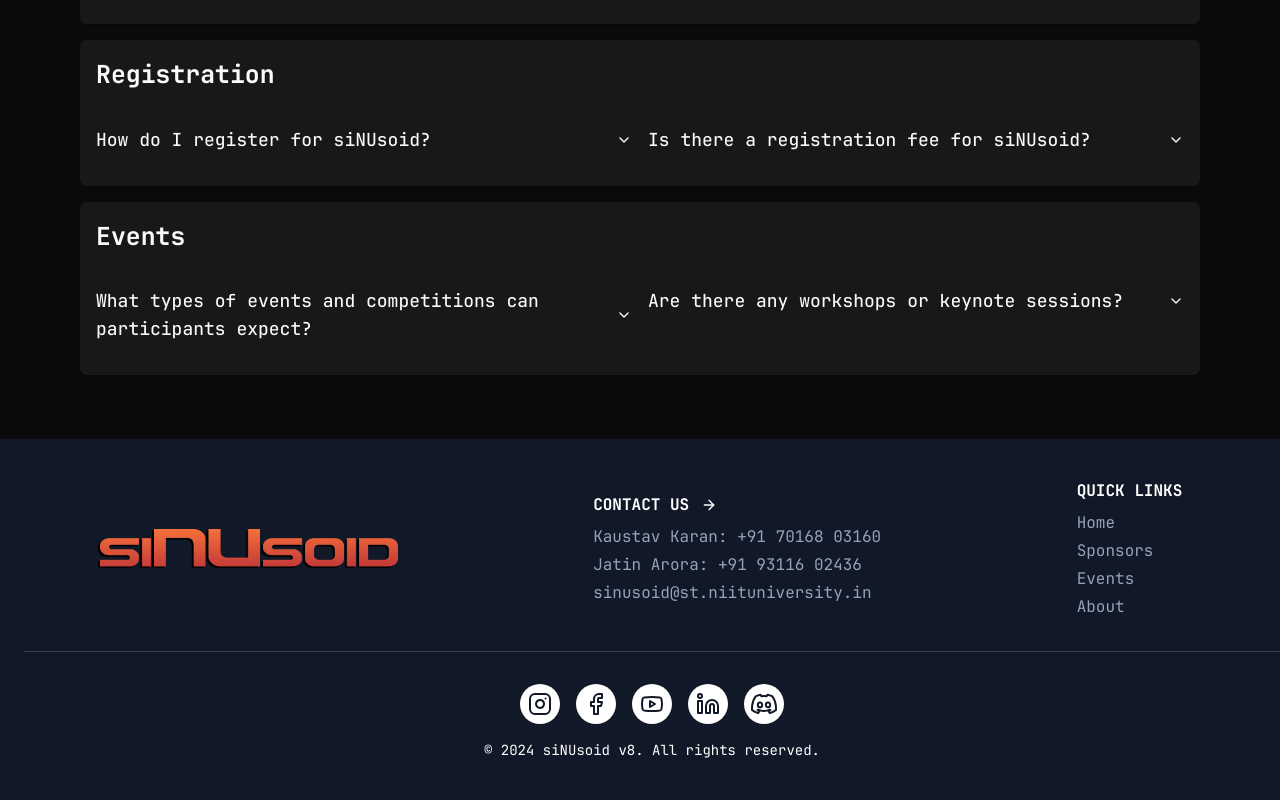
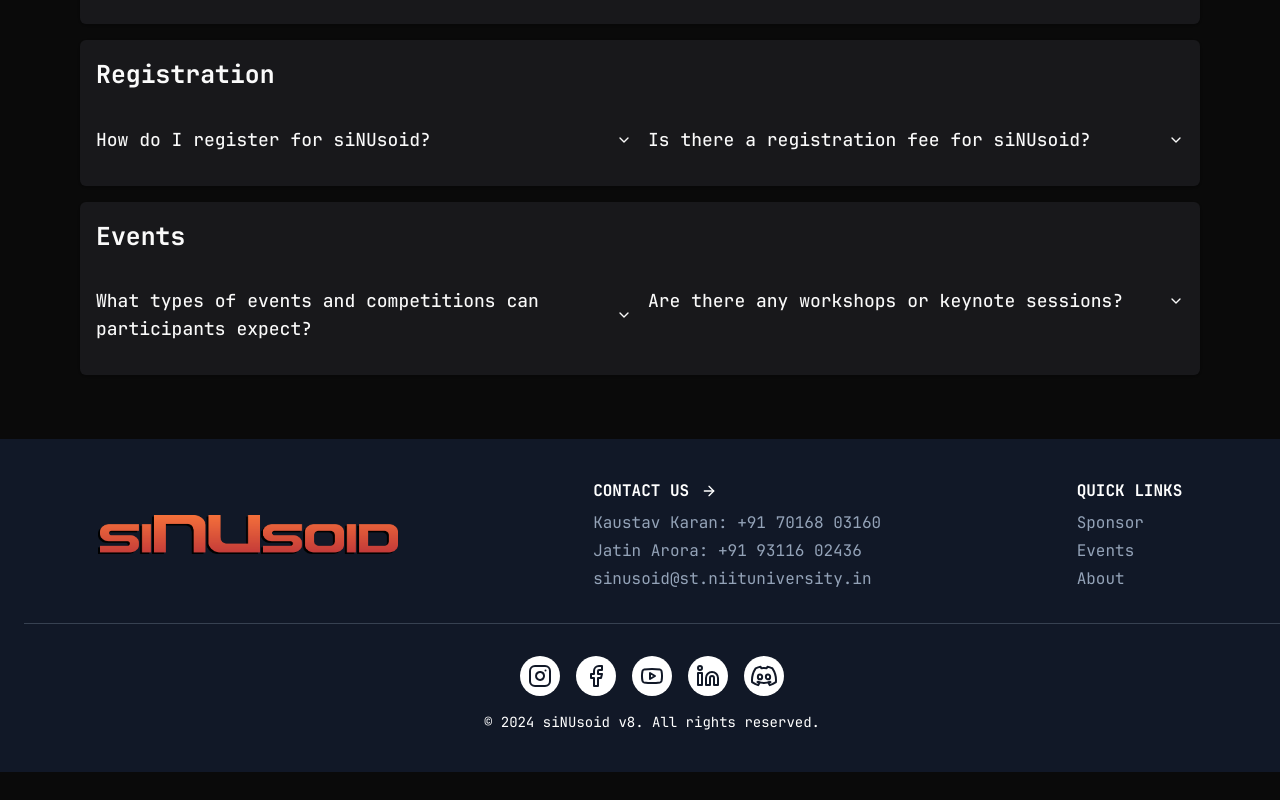
Before and after one commit to thelegendaryarticuno/sinunextfront, a Next.js app: page / in a window 1280 px wide. Shown: the part 2620-3420 px from the top of the page. After the commit the page ends 3392 px from the top, so only its background shows below. Built offline with nearby package versions, Linux system fonts and the light colour scheme.

Commit message:
Update Footer.tsx

```diff
--- a/src/components/Footer/Footer.tsx
+++ b/src/components/Footer/Footer.tsx
@@ -41,13 +41,8 @@ export default function Footer() {
             <h3 className="font-bold mb-2">QUICK LINKS</h3>
             <ul className="space-y-1">
               <li>
-                <Link href="index" className="text-slate-500 dark:text-slate-400 hover:text-black dark:hover:text-white">
-                  Home
-                </Link>
-              </li>
-              <li>
-                <Link href="sponsors" className="text-slate-500 dark:text-slate-400 hover:text-black dark:hover:text-white">
-                  Sponsors
+                <Link href="sponsor" className="text-slate-500 dark:text-slate-400 hover:text-black dark:hover:text-white">
+                  Sponsor
                 </Link>
               </li>
               <li>
```
